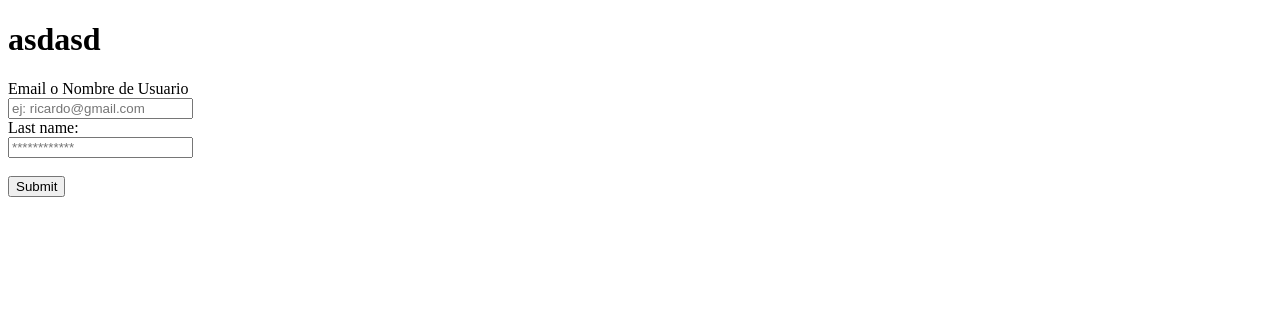
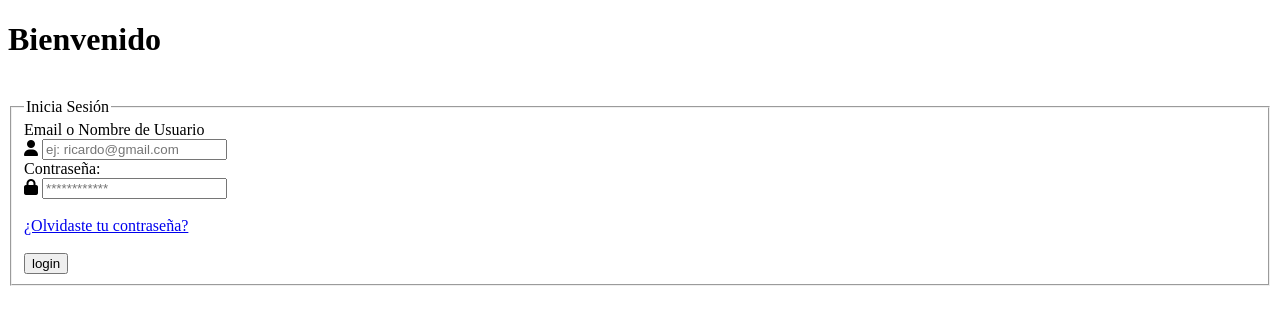
Before and after one commit to RicardoApaza22-23/ProyectoFinal, a Django app: page /login/ in a window 1280 px wide. Shown: the top 325 px of the page. Run offline with Django 4.2, Linux system fonts and the light colour scheme.

Commit message:
formulario login actualizado

```diff
--- a/Stitch/StitchStore/webserviceapp/templates/login.html
+++ b/Stitch/StitchStore/webserviceapp/templates/login.html
@@ -1,21 +1,38 @@
 <!DOCTYPE html>
 <html lang="en">
+    {% load static %}
 <head>
     <meta charset="UTF-8">
     <meta http-equiv="X-UA-Compatible" content="IE=edge">
     <meta name="viewport" content="width=device-width, initial-scale=1.0">
-    <title>Document</title>
+    <title>Stitch</title>
+    <link rel="stylesheet" href="{% static 'css/login_style.css' %}">
+    <link rel="stylesheet" href="https://cdnjs.cloudflare.com/ajax/libs/font-awesome/6.4.0/css/all.min.css" integrity="sha512-iecdLmaskl7CVkqkXNQ/ZH/XLlvWZOJyj7Yy7tcenmpD1ypASozpmT/E0iPtmFIB46ZmdtAc9eNBvH0H/ZpiBw==" crossorigin="anonymous" referrerpolicy="no-referrer" />
+
 </head>
 <body>
-    <h1>asdasd</h1>
-    <form action="/loginPOST/" method = "POST">
+    <div class = "formLogin">
+
+    <h1>Bienvenido</h1><br>
+    <fieldset>
+    <legend>Inicia Sesión</legend>
+    <form action="/loginPOST/" method = "POST" >
+
         {% csrf_token %}
+
         <!-- añadir seguridad de password con javascript-->
         <label for="nickname">Email o Nombre de Usuario</label><br>
+        <i class="fa-solid fa-user"></i>
         <input type="text" id="nickname" name="nickname" placeholder="ej: ricardo@gmail.com"><br>
-        <label for="password">Last name:</label><br>
+        <label for="password">Contraseña:</label><br>
+        <i class="fa-solid fa-lock"></i>
         <input type="password" id="password" name="password" placeholder="************"><br><br>
-        <input type="submit" value="Submit">
+        <a href="#" class="link"> ¿Olvidaste tu contraseña?</a><br><br>
+        <input type="submit" value="login">
       </form>
+
+    </fieldset>
+    </div>
+
 </body>
 </html>
```
